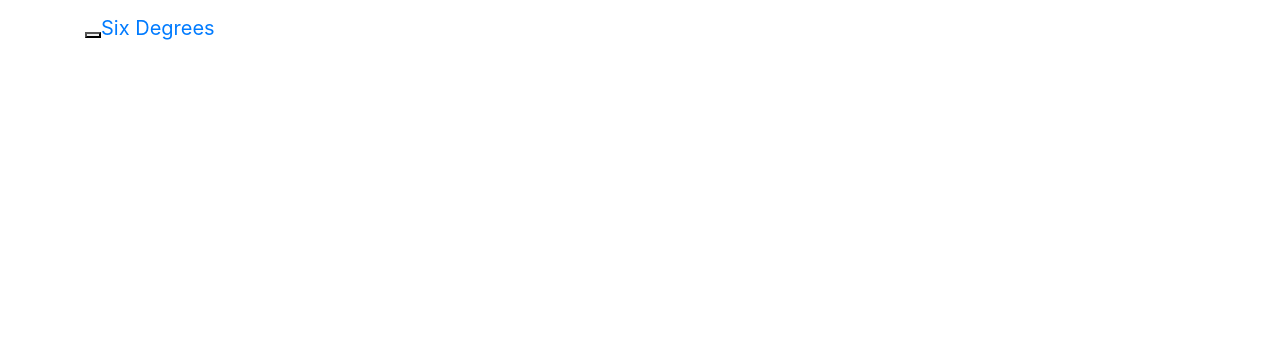
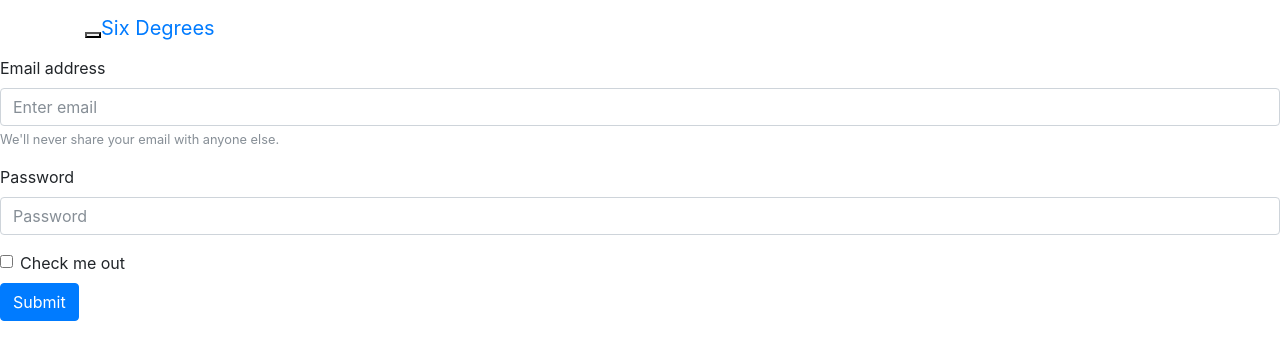
Before and after one commit to nisiya/SixDegreesofFoxes, an Angular app in the folder sixdegreesoffoxes/: page /login in a window 1280 px wide. Before the commit this address led to /. Shown: the top 360 px of the page. Built offline with nearby package versions, Linux system fonts and the light colour scheme.

Commit message:
login and invite people

```diff
--- /dev/null
+++ b/sixdegreesoffoxes/src/app/invite-people.component.html
@@ -0,0 +1,19 @@
+<!--The content below is only a placeholder and can be replaced.-->
+
+<form>
+  <div class="form-group">
+    <label for="exampleInputEmail1">Email address</label>
+    <input type="email" class="form-control" id="exampleInputEmail1" aria-describedby="emailHelp" placeholder="Enter email">
+    <small id="emailHelp" class="form-text text-muted">We'll never share your email with anyone else.</small>
+  </div>
+  <div class="form-group">
+    <label for="Challenge">Challenge</label>
+    <input type="challenge" class="form-control" id="Challenge" placeholder="Challenge">
+  </div>
+  <div class="form-check">
+    <label class="form-check-label">
+
+    </label>
+  </div>
+  <button type="submit" class="btn btn-primary">Submit</button>
+</form>
--- /dev/null
+++ b/sixdegreesoffoxes/src/app/invite-people.component.ts
@@ -0,0 +1,11 @@
+import { Component } from '@angular/core';
+
+
+@Component({
+  selector: 'invite-people',
+  templateUrl: './invite-people.component.html',
+  styleUrls: ['./app.component.css']
+})
+export class InvitePeopleComponent {
+  title = 'app';
+}
--- /dev/null
+++ b/sixdegreesoffoxes/src/app/login.component.html
@@ -0,0 +1,18 @@
+<form>
+  <div class="form-group">
+    <label for="exampleInputEmail1">Email address</label>
+    <input type="email" class="form-control" id="exampleInputEmail1" aria-describedby="emailHelp" placeholder="Enter email">
+    <small id="emailHelp" class="form-text text-muted">We'll never share your email with anyone else.</small>
+  </div>
+  <div class="form-group">
+    <label for="exampleInputPassword1">Password</label>
+    <input type="password" class="form-control" id="exampleInputPassword1" placeholder="Password">
+  </div>
+  <div class="form-check">
+    <label class="form-check-label">
+      <input type="checkbox" class="form-check-input">
+      Check me out
+    </label>
+  </div>
+  <button type="submit" class="btn btn-primary">Submit</button>
+</form>
--- /dev/null
+++ b/sixdegreesoffoxes/src/app/login.component.ts
@@ -0,0 +1,11 @@
+import { Component } from '@angular/core';
+
+
+@Component({
+  selector: 'login',
+  templateUrl: './login.component.html',
+  styleUrls: ['./app.component.css']
+})
+export class LoginComponent {
+  title = 'app';
+}
```
Also changed, not shown: sixdegreesoffoxes/src/app/app-routing.module.ts (+7 -1 lines), sixdegreesoffoxes/src/app/app.module.ts (+8 -1 lines).
